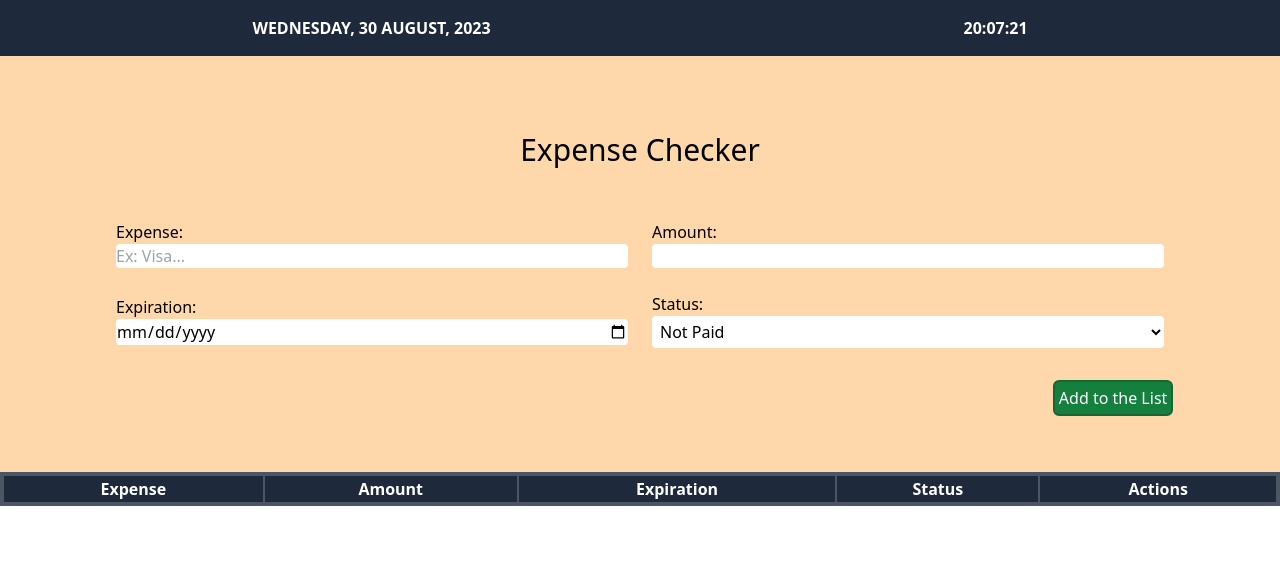
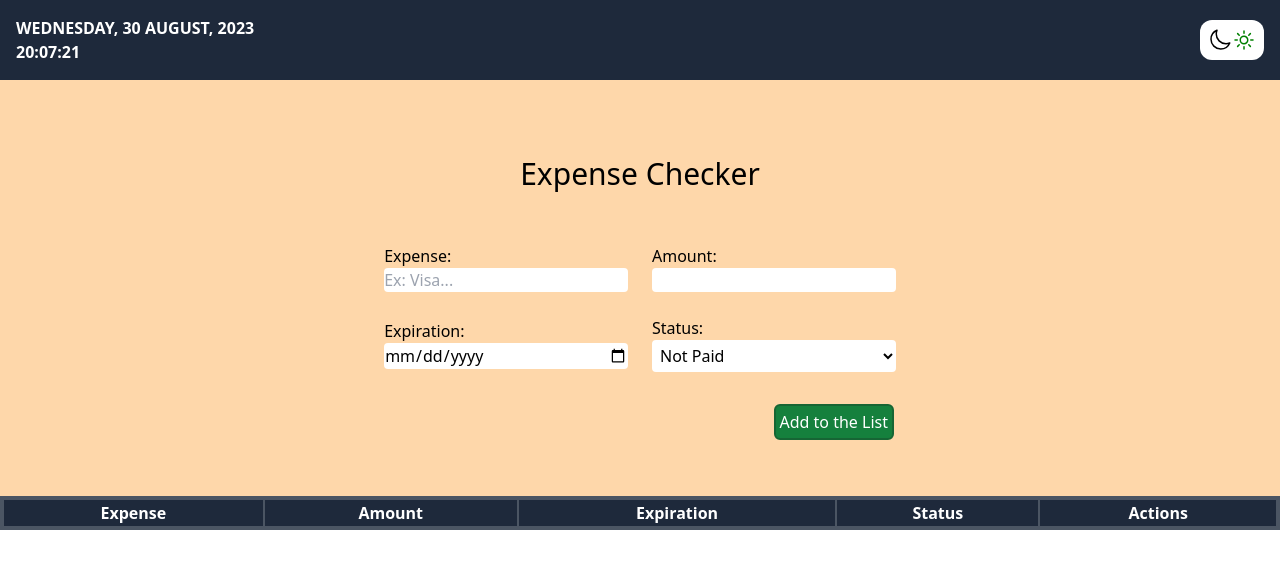
Before and after one commit to estebanCastaneira/expenseChecker, a React (Vite) app: page / in a window 1280 px wide. Shown: the top 568 px of the page. Built offline with nearby package versions, Linux system fonts and the light colour scheme.

Commit message:
DarkMode beginning

```diff
--- a/src/App.jsx
+++ b/src/App.jsx
@@ -6,7 +6,7 @@ function App() {
   return (
     <>
       <Header />
-      <main className="py-9 bg-orange-200">
+      <main className="py-9 bg-orange-200 dark:bg-blue-500 flex flex-col items-center">
         <Form />
       </main>
       <Table />
--- a/src/assets/components/Clock.jsx
+++ b/src/assets/components/Clock.jsx
@@ -15,10 +15,12 @@ function Clock() {
   const minutes = time.getMinutes();
   const seconds = time.getSeconds();
   return (
-    <p className="font-bold text-white">
-      {hours}:{minutes < 10 ? "0" + minutes : minutes}:
-      {seconds < 10 ? "0" + seconds : seconds}
-    </p>
+    <div className="w-16">
+      <p className="font-bold text-white">
+        {hours}:{minutes < 10 ? "0" + minutes : minutes}:
+        {seconds < 10 ? "0" + seconds : seconds}
+      </p>
+    </div>
   );
 }
 
--- /dev/null
+++ b/src/assets/components/DarkMode.jsx
@@ -0,0 +1,12 @@
+import Sun from "./Sun";
+import Moon from "./Moon";
+function DarkMode() {
+  return (
+    <div className="w-16 flex justify-between bg-white rounded-xl p-2">
+      <Moon color="text-green" />
+      <Sun color="green" />
+    </div>
+  );
+}
+
+export default DarkMode;
--- /dev/null
+++ b/src/assets/components/Moon.jsx
@@ -0,0 +1,21 @@
+function Moon({ color }) {
+  return (
+    <span className={color}>
+      <svg
+        xmlns="http://www.w3.org/2000/svg"
+        fill="none"
+        viewBox="0 0 24 24"
+        stroke-width="1.5"
+        stroke="currentColor"
+        class="w-6 h-6"
+      >
+        <path
+          stroke-linecap="round"
+          stroke-linejoin="round"
+          d="M21.752 15.002A9.718 9.718 0 0118 15.75c-5.385 0-9.75-4.365-9.75-9.75 0-1.33.266-2.597.748-3.752A9.753 9.753 0 003 11.25C3 16.635 7.365 21 12.75 21a9.753 9.753 0 009.002-5.998z"
+        />
+      </svg>
+    </span>
+  );
+}
+export default Moon;
--- /dev/null
+++ b/src/assets/components/Sun.jsx
@@ -0,0 +1,22 @@
+function Sun({ color }) {
+  return (
+    <>
+      <svg
+        xmlns="http://www.w3.org/2000/svg"
+        fill="none"
+        viewBox="0 0 24 24"
+        stroke-width="1.5"
+        stroke={color}
+        className="w-6 h-6"
+      >
+        <path
+          stroke-linecap="round"
+          stroke-linejoin="round"
+          d="M12 3v2.25m6.364.386l-1.591 1.591M21 12h-2.25m-.386 6.364l-1.591-1.591M12 18.75V21m-4.773-4.227l-1.591 1.591M5.25 12H3m4.227-4.773L5.636 5.636M15.75 12a3.75 3.75 0 11-7.5 0 3.75 3.75 0 017.5 0z"
+        />
+      </svg>
+    </>
+  );
+}
+
+export default Sun;
--- a/src/assets/layouts/Form.jsx
+++ b/src/assets/layouts/Form.jsx
@@ -5,8 +5,8 @@ function Form() {
   return (
     <>
       <h1 className="text-center text-3xl my-10">Expense Checker</h1>
-      <form>
-        <div className="flex flex-col justify-center items-center sm:flex-row sm:flex-wrap ">
+      <form className="flex justify-center">
+        <div className="flex flex-col justify-center items-center sm:flex-row sm:flex-wrap sm:w-96 md:w-2/3 ">
           <Input name={"Expense"} type={"text"} placeholder={"Ex: Visa..."} />
           <Input name={"Amount"} type={"number"} />
           <Input name={"Expiration"} type={"date"} />
--- a/src/assets/layouts/Header.jsx
+++ b/src/assets/layouts/Header.jsx
@@ -1,10 +1,15 @@
 import Clock from "../components/Clock";
 import Fecha from "../components/Fecha";
+import DarkMode from "../components/DarkMode";
 function Header() {
   return (
-    <header className="flex justify-around bg-slate-800 p-4">
-      <Fecha />
-      <Clock />
+    <header className="flex justify-between items-center bg-slate-800 p-4">
+      <div>
+        <Fecha />
+        <Clock />
+      </div>
+
+      <DarkMode />
     </header>
   );
 }
```
Also changed, not shown: public/moon.svg (added), public/sun.svg (added).
